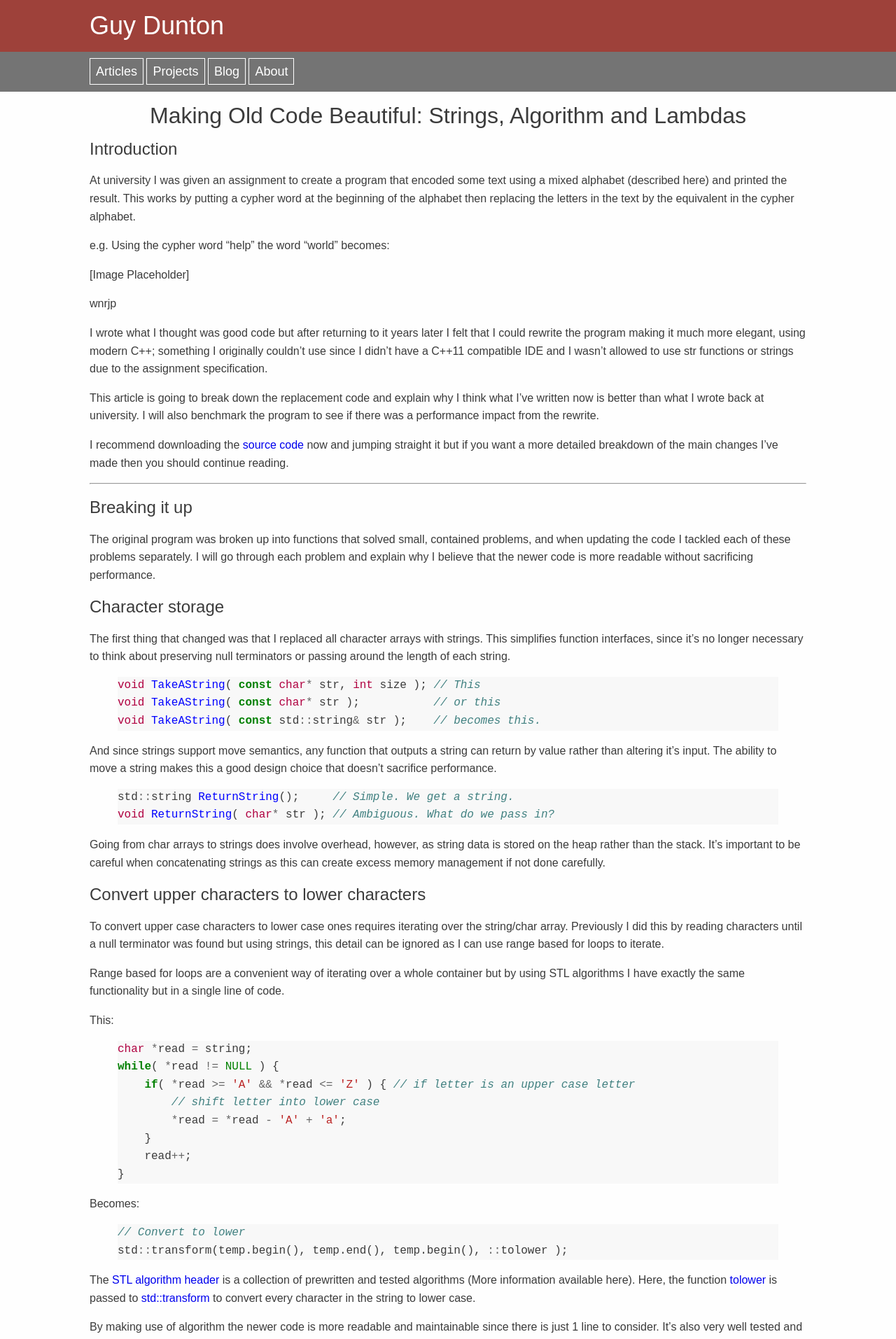
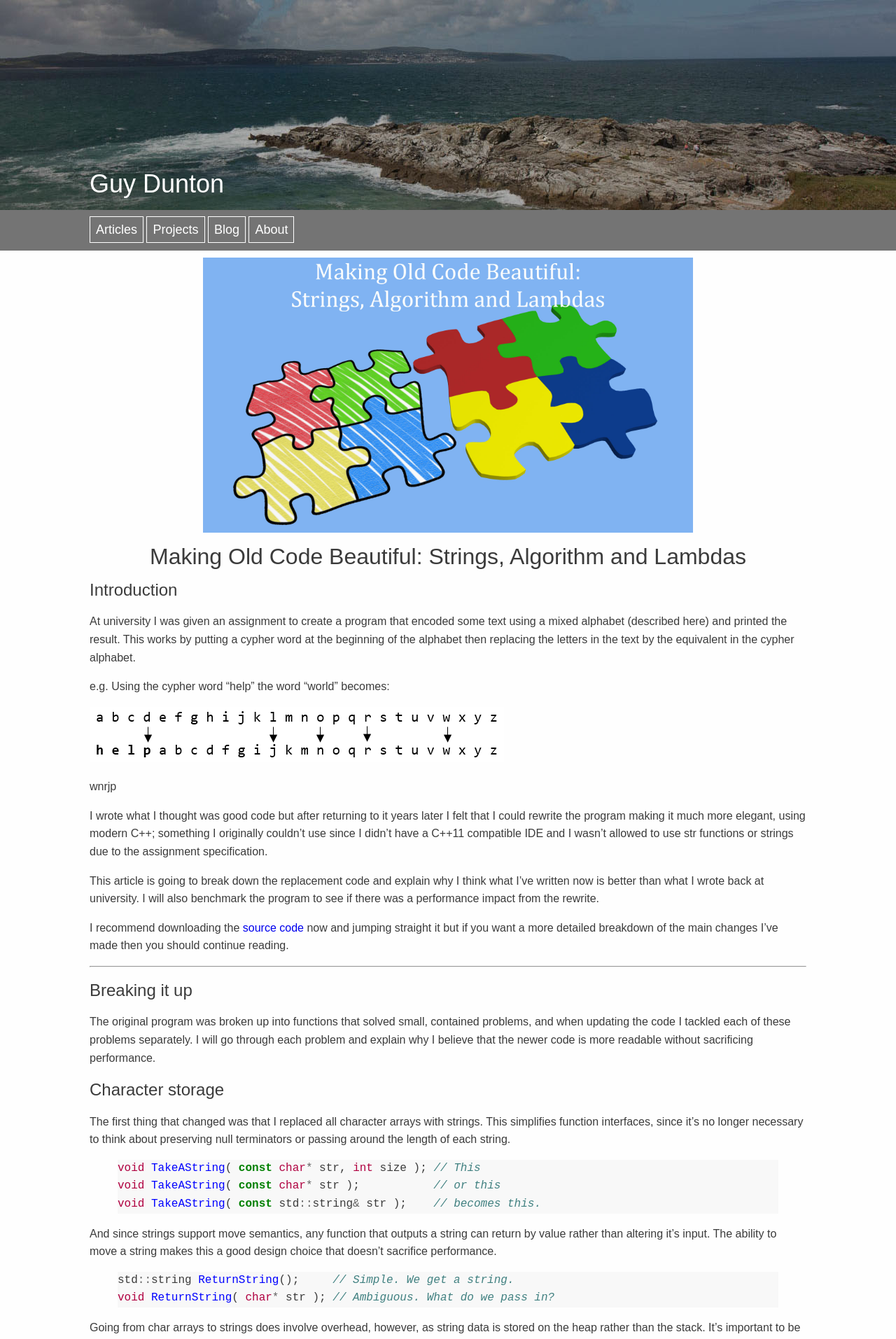
Before and after one commit to guydunton/guydunton.github.io, a Jekyll site: the page built from articles/old-code-beautiful.md, in a window 1280 px wide. Shown: the top 1913 px of the page at 70% size. Built offline with Jekyll 4.4.1, drawn with Linux system fonts in a browser that asks for light colours.

Commit message:
Added some images

```diff
--- /dev/null
+++ b/_layouts/article.html
@@ -0,0 +1,6 @@
+---
+layout: default
+---
+<img class="title_image" src="{{ page.image }}">
+
+{{ content }}
--- a/_layouts/default.html
+++ b/_layouts/default.html
@@ -12,9 +12,7 @@
     <header id="main-header">
         <div class="container">
             <h1>
-                <a href="/">
-                    Guy Dunton
-                </a>
+                <a href="/">Guy Dunton</a>
             </h1>
         </div>
     </header>
--- a/articles/old-code-beautiful.md
+++ b/articles/old-code-beautiful.md
@@ -1,7 +1,8 @@
 ---
-layout: default
+layout: article
 title: Making Old Code Beautiful
 permalink: /articles/old-code-beautiful/
+image: /assets/beautiful_code/puzzle.jpg
 ---
 
 # Making Old Code Beautiful: Strings, Algorithm and Lambdas
@@ -12,7 +13,7 @@ At university I was given an assignment to create a program that encoded some te
 
 e.g. Using the cypher word “help” the word “world” becomes:
 
-[Image Placeholder]
+![Cypher]({{ "/assets/beautiful_code/text_encode.PNG" | absolute_url }})
 
 wnrjp
 
--- a/styles/main.css
+++ b/styles/main.css
@@ -28,13 +28,19 @@ a {
 
 header h1 {
     text-align: start;
+    position: absolute;
+    bottom: 0;
 }
 
 #main-header {
     font-size: 18px;
-    background-color: #912820e1;
     color: white;
     width: 100%;
+    min-height: 300px;
+    background: #aaebffe1 url('/assets/banner.jpg') no-repeat 0;
+    background-position: center;
+    display: block;
+    position: relative;
 }
 
 #main-header a {
@@ -62,9 +68,14 @@ header h1 {
     text-decoration: none;
     font-size: 18px;
     width: 300px;
-    /* padding-right: 15px;
-    padding-left: 15px;
-    margin-right: 5px; */
+}
+
+.title_image {
+    width: 100%;
+    max-width: 700px;
+    margin: 0 auto;
+    display: block;
+    margin-top: 10px;
 }
 
 .link-button {
@@ -77,20 +88,27 @@ header h1 {
 }
 
 .link-button:hover {
-    border: rgba(255, 218, 201, 0.781) 1px solid;
+    border: rgba(184, 217, 255, 0.781) 1px solid;
 }
 
 @media only screen and (max-width: 480px) {
     .container {
         width: 90%;
+        margin: auto;
     }
     #nav-bar li {
         display: list-item;
-        /* padding-bottom: 15px; */
         text-align: center;
     }
     .link-button {
         padding: 1px 8px;
+    }
+
+    header h1 {
+        width: 100%;
+        text-align:center;
+        bottom: 0;
+        left: 0;
     }
 }
 
```
Also changed, not shown: other parts of articles/old-code-beautiful.md (+2 -0 lines), README.md, assets/banner.jpg (added), assets/beautiful_code/performance.PNG (added), assets/beautiful_code/puzzle.jpg (added), assets/beautiful_code/text_encode.PNG (added).
